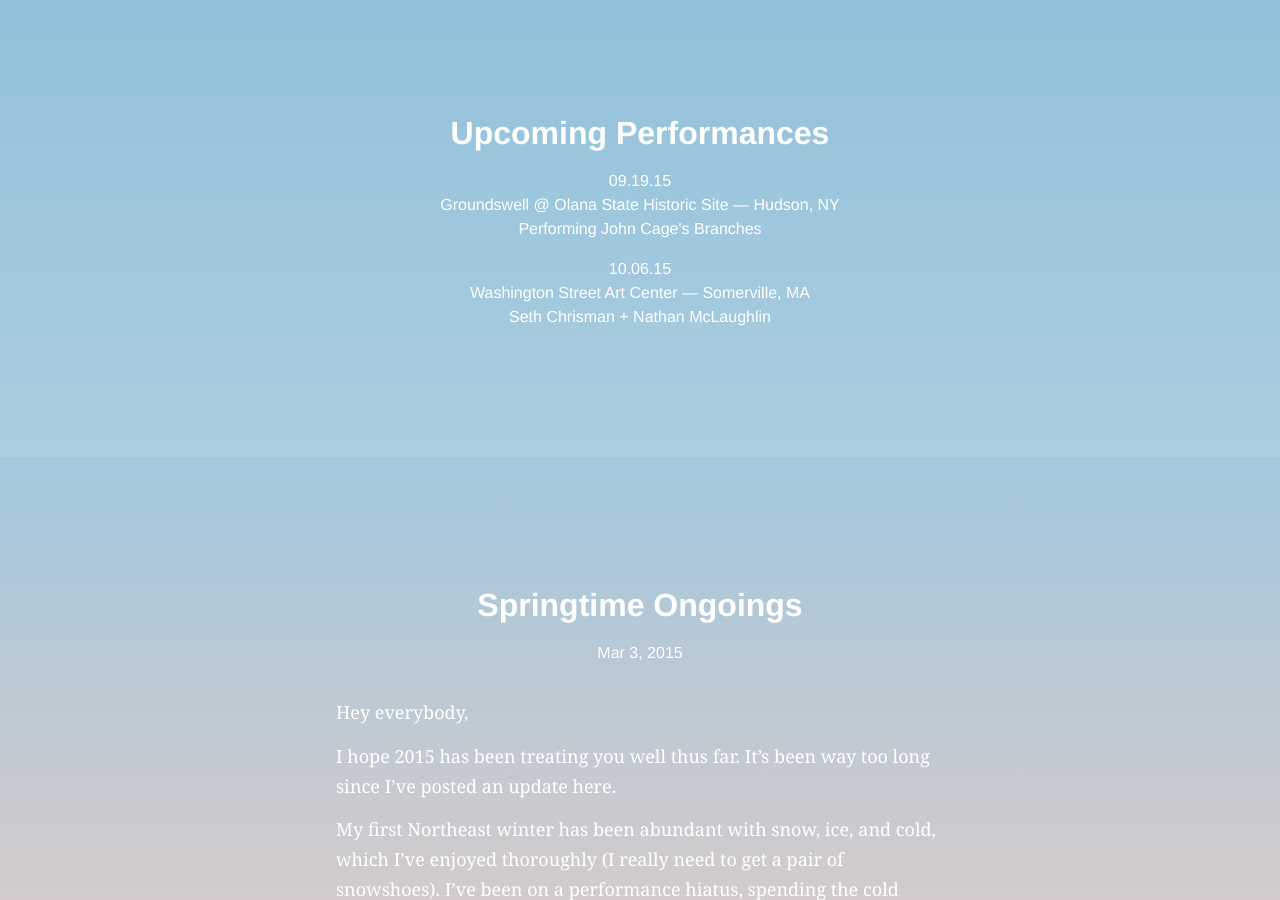
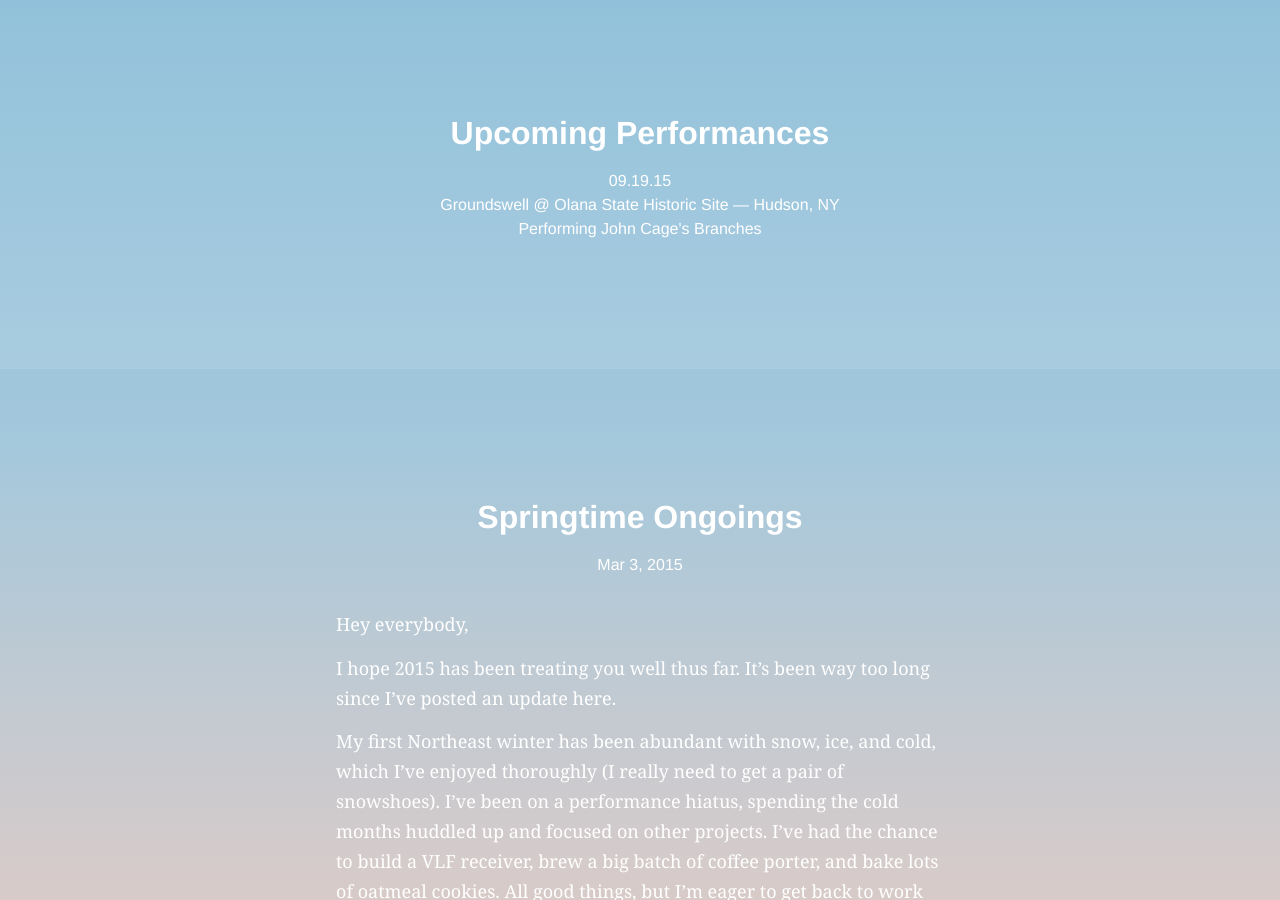
Before and after one commit to sethchrisman/sethchrisman.github.io, a Jekyll site: the page built from index.html, in a window 1280 px wide and 900 px high, scrolled down 383 px. Built offline with Jekyll 4.4.1, drawn with Linux system fonts in a browser that asks for light colours.

Commit message:
Updated performances.yml

```diff
--- a/_data/performances.yml
+++ b/_data/performances.yml
@@ -2,12 +2,6 @@
   venue: Groundswell @ Olana State Historic Site
   location: "Hudson, NY"
   lineup: "Performing John Cage's Branches"
-  featured: yes
-
-- date: 10.06.15
-  venue: Washington Street Art Center
-  location: "Somerville, MA"
-  lineup: "Seth Chrisman + Nathan McLaughlin"
   featured: yes
 
 - date: 08.23.15
```
